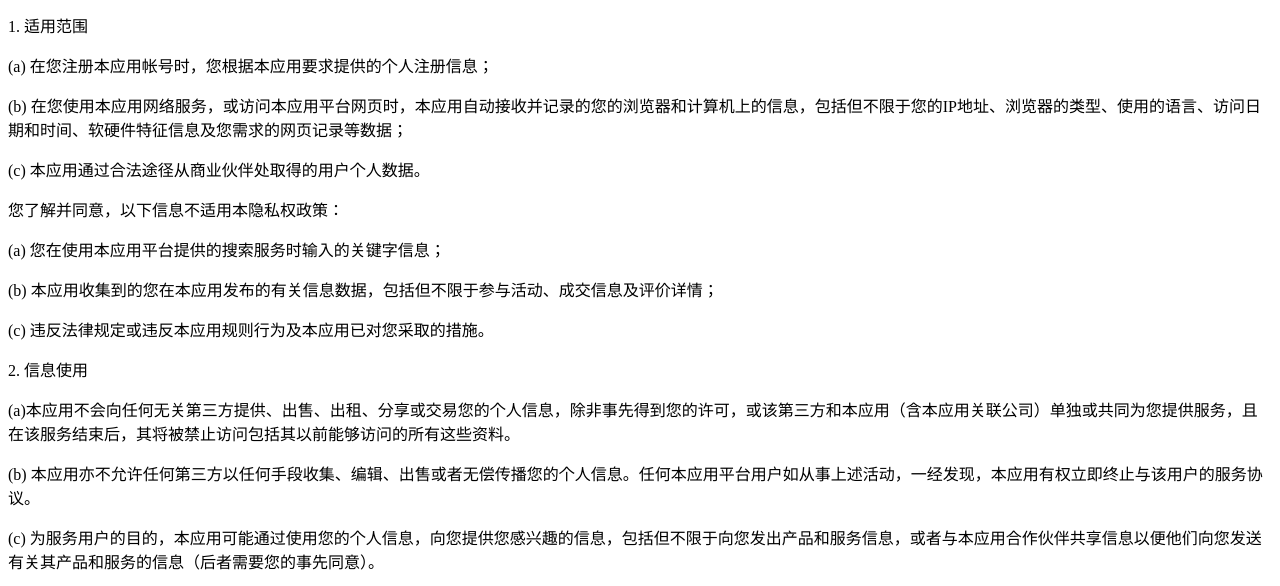
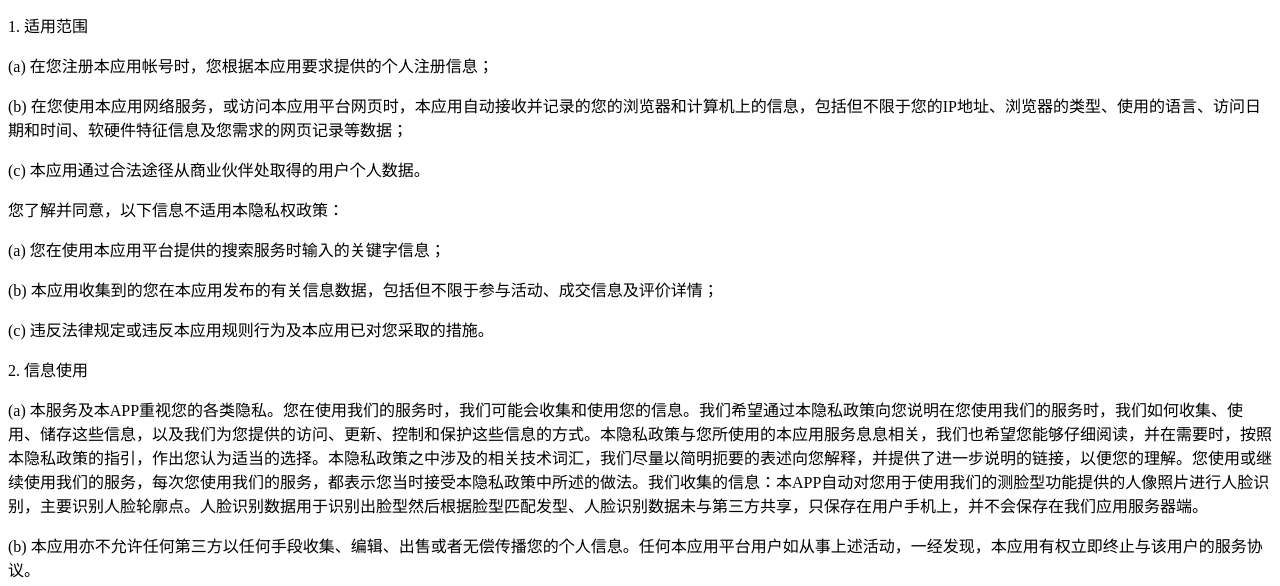
Before and after one commit to jackeycheck/FiveESportsPlatform, a plain HTML site: page index.html in a window 1280 px wide. Shown: the part 150-736 px from the top of the page. Drawn offline with Linux system fonts and the light colour scheme.

Commit message:
Update index.html

```diff
--- a/index.html
+++ b/index.html
@@ -27,7 +27,7 @@
                         <p>(b)&nbsp;本应用收集到的您在本应用发布的有关信息数据，包括但不限于参与活动、成交信息及评价详情；</p>
                         <p>(c)&nbsp;违反法律规定或违反本应用规则行为及本应用已对您采取的措施。</p>
                         <p>2.&nbsp;信息使用</p>
-                        <p>(a)本应用不会向任何无关第三方提供、出售、出租、分享或交易您的个人信息，除非事先得到您的许可，或该第三方和本应用（含本应用关联公司）单独或共同为您提供服务，且在该服务结束后，其将被禁止访问包括其以前能够访问的所有这些资料。
+                        <p>(a) 本服务及本APP重视您的各类隐私。您在使用我们的服务时，我们可能会收集和使用您的信息。我们希望通过本隐私政策向您说明在您使用我们的服务时，我们如何收集、使用、储存这些信息，以及我们为您提供的访问、更新、控制和保护这些信息的方式。本隐私政策与您所使用的本应用服务息息相关，我们也希望您能够仔细阅读，并在需要时，按照本隐私政策的指引，作出您认为适当的选择。本隐私政策之中涉及的相关技术词汇，我们尽量以简明扼要的表述向您解释，并提供了进一步说明的链接，以便您的理解。您使用或继续使用我们的服务，每次您使用我们的服务，都表示您当时接受本隐私政策中所述的做法。我们收集的信息：本APP自动对您用于使用我们的测脸型功能提供的人像照片进行人脸识别，主要识别人脸轮廓点。人脸识别数据用于识别出脸型然后根据脸型匹配发型、人脸识别数据未与第三方共享，只保存在用户手机上，并不会保存在我们应用服务器端。
                         </p>
                         <p>(b)&nbsp;本应用亦不允许任何第三方以任何手段收集、编辑、出售或者无偿传播您的个人信息。任何本应用平台用户如从事上述活动，一经发现，本应用有权立即终止与该用户的服务协议。</p>
                         <p>(c)&nbsp;为服务用户的目的，本应用可能通过使用您的个人信息，向您提供您感兴趣的信息，包括但不限于向您发出产品和服务信息，或者与本应用合作伙伴共享信息以便他们向您发送有关其产品和服务的信息（后者需要您的事先同意）。
```
